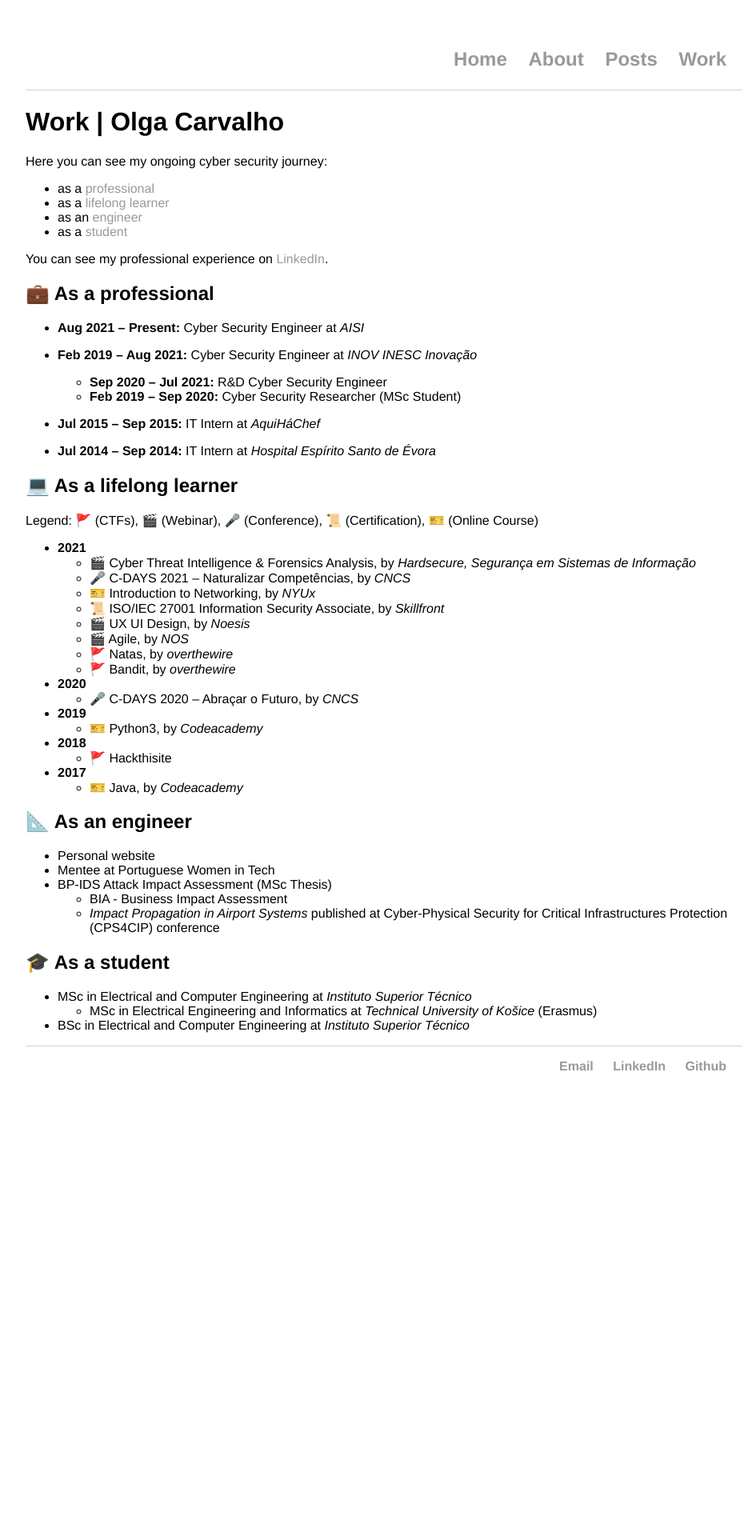
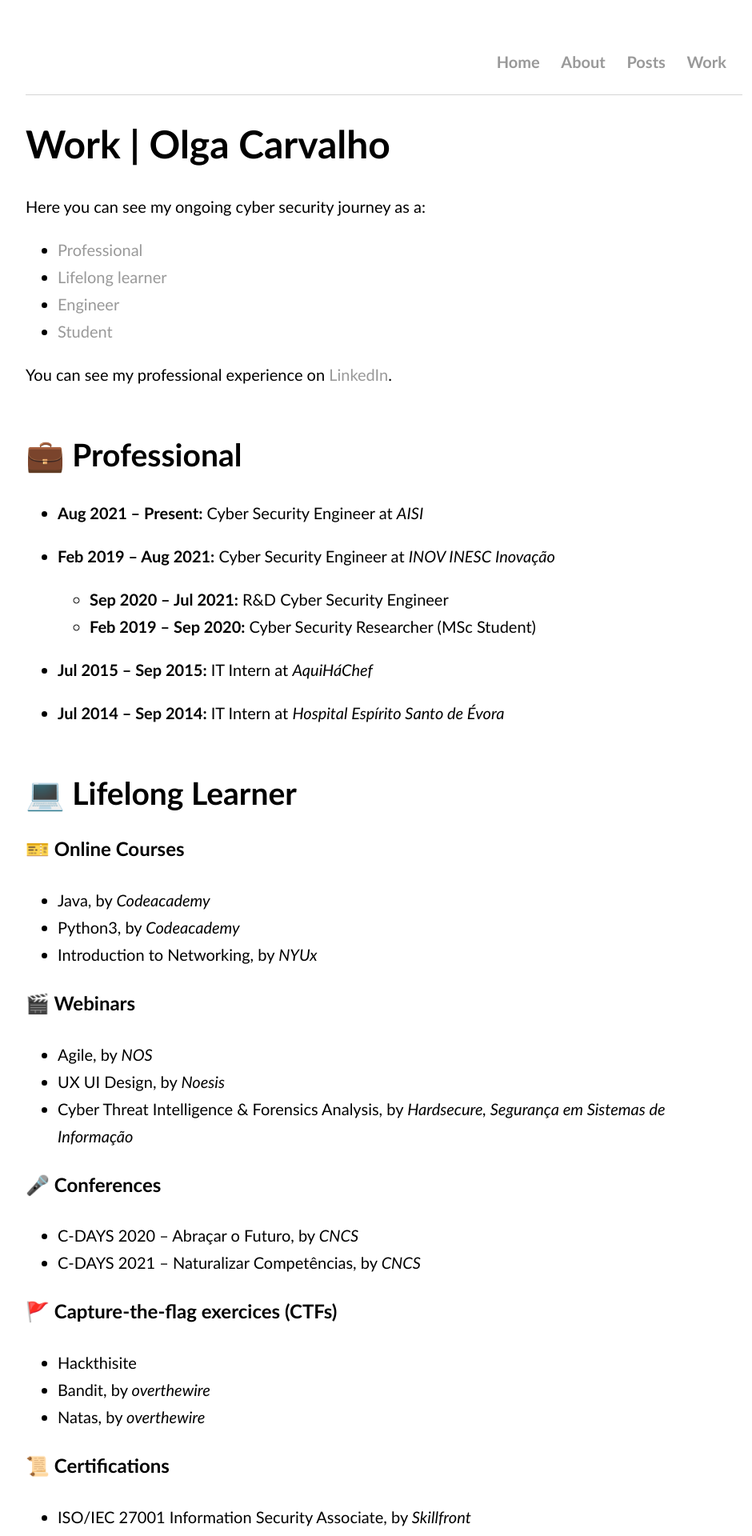
Before and after one commit to OlgaCarvalho/first_personal_website, a Jekyll site: the page built from pages/work.md, in a window 1280 px wide. Shown: the top 1920 px of the page at 80% size, without its empty margins (160-1100 px from the left). Built offline with Jekyll 4.4.1, drawn with Linux system fonts in a browser that asks for light colours; before the commit the page ends 1402 px from its top, so only the background shows below that; some of the changed text lies outside the part shown.

Commit message:
Work Page v1

```diff
--- a/css/main.css
+++ b/css/main.css
@@ -24,8 +24,34 @@
     text-decoration: underline;
 }
 h1, h2, h3, h4, h5, p, li{
-    font-family:'Helvetica', 'Arial', 'Sans-Serif';
+  font-family: "Trebuchet MS", "DejuVu Sans", "Bitstream Vera Sans", sans-serif;
+  line-height: 1.2;
 }
+
+
+h2, h3, h4, h5{
+  line-height: 1.2;
+}
+
+p, li{
+  line-height: 1.7;
+  font-size: 1.25rem;
+}
+
+h1{
+  font-size: 3rem;
+}
+
+h2{
+  font-size: 2.44rem;
+  margin-top: 60px;
+}
+
+h4{
+  font-size: 1.5rem;
+  margin-top: 30px;
+}
+
 
 
 footer {
--- a/pages/work.md
+++ b/pages/work.md
@@ -4,16 +4,16 @@
 permalink: /work/index.html
 ---
 
-Here you can see my ongoing cyber security journey:
+Here you can see my ongoing cyber security journey as a:
 
-* as a [professional](#-as-a-professional)
-* as a [lifelong learner](#-as-a-lifelong-learner)
-* as an [engineer](#-as-an-engineer)
-* as a [student](#-as-a-student)
+* [Professional](#-professional)
+* [Lifelong learner](#-lifelong-learner)
+* [Engineer](#-engineer)
+* [Student](#-student)
 
 You can see my professional experience on <a href="{{ site.linkedin }}">LinkedIn</a>.
 
-## 💼 As a professional
+## 💼 Professional
 
 - **Aug 2021 – Present:**  Cyber Security Engineer at *AISI*
 
@@ -28,43 +28,50 @@
 
 
 
-## 💻 As a lifelong learner
-Legend: 🚩 (CTFs), 🎬 (Webinar), 🎤 (Conference), 📜 (Certification), 🎫 (Online Course)
+## 💻 Lifelong Learner
 
-* **2021**
-  * 🎬 Cyber Threat Intelligence & Forensics Analysis, by *Hardsecure, Segurança em Sistemas de Informação*
-  * 🎤 C-DAYS 2021 – Naturalizar Competências, by *CNCS*
-  * 🎫 Introduction to Networking, by *NYUx*
-  * 📜 ISO/IEC 27001 Information Security Associate, by *Skillfront*
-  * 🎬 UX UI Design, by *Noesis*
-  * 🎬 Agile, by *NOS*
-  * 🚩 Natas, by *overthewire*
-  * 🚩 Bandit, by *overthewire*
+#### 🎫 Online Courses
+* Java, by *Codeacademy*
+* Python3, by *Codeacademy*
+* Introduction to Networking, by *NYUx*
 
-* **2020**
-  * 🎤 C-DAYS 2020 – Abraçar o Futuro, by *CNCS*
+#### 🎬 Webinars
+* Agile, by *NOS*
+* UX UI Design, by *Noesis*
+* Cyber Threat Intelligence & Forensics Analysis, by *Hardsecure, Segurança em Sistemas de Informação*
 
-* **2019**
-  * 🎫 Python3, by *Codeacademy*
+#### 🎤 Conferences
+* C-DAYS 2020 – Abraçar o Futuro, by *CNCS*
+* C-DAYS 2021 – Naturalizar Competências, by *CNCS*
 
-* **2018**
-  * 🚩 Hackthisite
+#### 🚩 Capture-the-flag exercices (CTFs)
+* Hackthisite
+* Bandit, by *overthewire*
+* Natas, by *overthewire*
 
-* **2017**
-  * 🎫 Java, by *Codeacademy*
+#### 📜 Certifications
+* ISO/IEC 27001 Information Security Associate, by *Skillfront*
+
+#### 📅 Programs
+* Mentorship program at Portuguese Women in Tech
 
 
-## 📐 As an engineer
+## 📐 Engineer
+#### Personal website
+[This](https://olgacarvalho.github.io/) website uses Jekyll static code generator leveraging Markdown files, perfect for blogging :)
 
-  * Personal website
-  * Mentee at Portuguese Women in Tech
-  * BP-IDS Attack Impact Assessment (MSc Thesis)
-    * BIA - Business Impact Assessment
-    * *Impact Propagation in Airport Systems* published at Cyber-Physical Security for Critical Infrastructures Protection (CPS4CIP) conference
+You can find its source code at [Github](https://github.com/OlgaCarvalho/olgacarvalho.github.io).
+
+#### Business Impact Assessment (MSc Thesis)
+Established security mechanisms, such as antivirus software, log analyzers and intrusion-detection systems (IDS), generally focus on low-level events and report them independently.
+To help determine whether a cyber-incident has any current or future negative impact on the organization’s monitored network and goals, research in mission impact assessment tries to estimate that impact.
+In this context, **BIA (Business Impact Assessment)** was created as a simulation platform, where one is able to simulate business-process impact by a cyber-threat landscape affecting organizational assets.
+
+You can read about **BIA** in the *Impact Propagation in Airport Systems* article published at Cyber-Physical Security for Critical Infrastructures Protection (CPS4CIP) conference.
 
 
 
-## 🎓 As a student
+## 🎓 Student
 
   * MSc in Electrical and Computer Engineering at *Instituto Superior Técnico*
     * MSc in Electrical Engineering and Informatics at *Technical University of Košice* (Erasmus)
```
